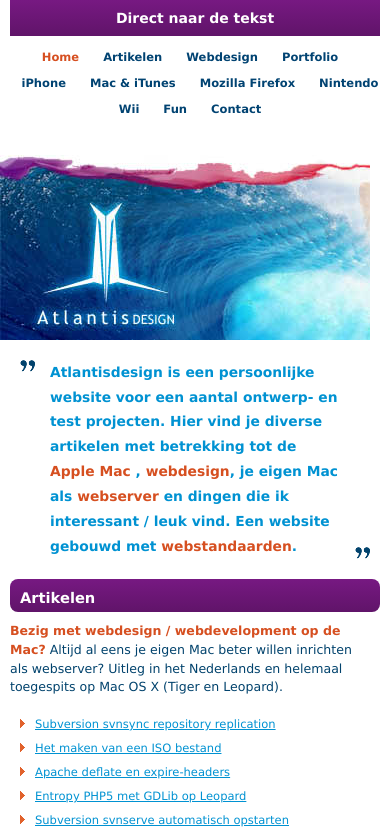
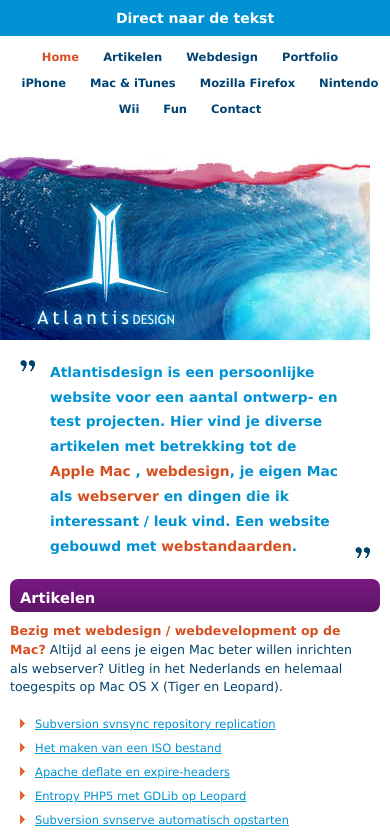
Before and after one commit to dutchwebworks/atlantisdesign, an Astro site: page / in a window 390 px wide. Shown: the top 834 px of the page. Built offline with nearby package versions, Linux system fonts and the light colour scheme; Astro itself is replaced by a stand-in of ours.

Commit message:
Updated skip nav link and styling

```diff
--- a/public/themes/ocean-view/css/style.css
+++ b/public/themes/ocean-view/css/style.css
@@ -50,15 +50,14 @@ body.showGrid .container_12 {
 @media screen and (max-width: 960px) {
 	#skipNav {
 		display: block;
-		margin: 0 10px;
 		padding: 10px;
 		text-align:  center;
-		background: rgb(96, 20, 105);
-		background: linear-gradient(0deg, rgba(96, 20, 105, 1) 0%, rgba(119, 25, 130, 1) 100%);
+		background: #0092d2;
+		color: white;
 	}
 
 	#skipNav a {
-		color: #fff;
+		color: inherit;
 		font-size: 14px;
 		font-weight: bold;
 		text-decoration: none;
--- a/src/layouts/Layout.astro
+++ b/src/layouts/Layout.astro
@@ -20,7 +20,7 @@ const { metaData } = Astro.props;
 	<body>
 		<slot name="begin-body" />
 
-		<p id="skipNav" class="hide non_print"><a href="#main" accesskey="2">Direct naar de tekst</a></p>
+		<div id="skipNav" class="hide non_print"><a href="#main" accesskey="2">Direct naar de tekst</a></div>
 
 		<section id="wrapper" class="container_16 content">
 			<Nav />
```
